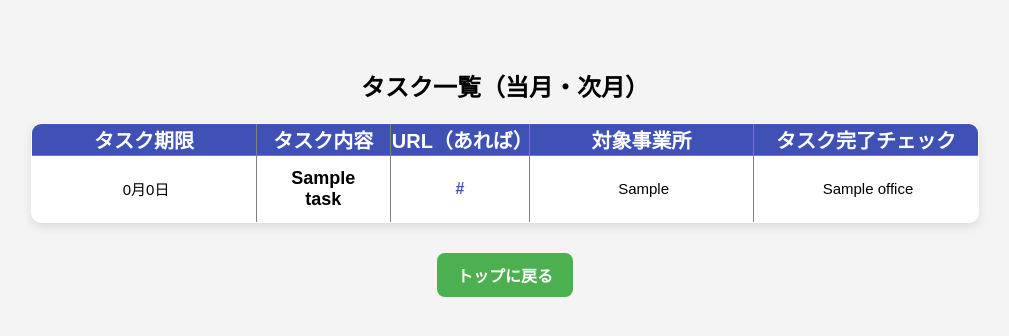
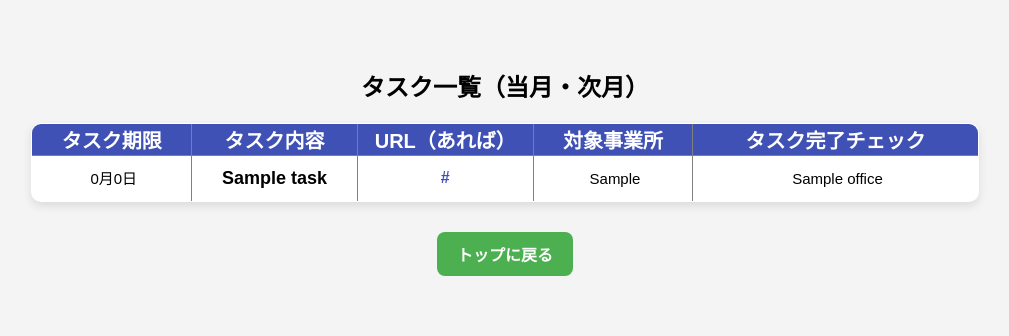
Before and after one commit to hi-me-yu/unit-link, a Flask app: template flaskr/templates/task.html in a window 1280 px wide. Shown: the top 336 px of the page, without its empty margins (135-1144 px from the left). Run offline with Flask 3, Linux system fonts and the light colour scheme; the template is opened without the code that fills it: most values are stand-ins (such as "Sample title", 1, 10 or a date in 2020); some libraries are stand-ins or nearby versions.

Commit message:
デプロイ最新2

```diff
--- a/flaskr/main.py
+++ b/flaskr/main.py
@@ -14,9 +14,9 @@
 # スプレッドシートの認証情報関数
 def get_spread_sheets():
         #開発モード用
-    json_file_path = "spread-sheet-test.json"
+    # json_file_path = "spread-sheet-test.json"
     #WEBアプリ用
-    # json_file_path = os.environ["GOOGLE_APPLICATION_CREDENTIALS"]
+    json_file_path = os.environ["GOOGLE_APPLICATION_CREDENTIALS"]
 
     scopes = ["https://www.googleapis.com/auth/spreadsheets"] #スコープ：どの範囲でまでその権限・影響を及ばせるか 今回のパターンで行くとスプレッドシートの読み書きが行える
     # from_service_account_file関数に引数json_file_path, scopes=scopesを渡すことでクラスメソッドとしてCredentialsクラスに値を渡しインスタンス変数を設定。
@@ -39,9 +39,10 @@
 
 # スプレッドシートのタスク一覧を昇順で並べ替えリクエスト作成関数→管理者画面でタスク登録した際に実行
 def sort_by_task_deadline_desc():
-    json_file_path = "spread-sheet-test.json"
+    # json_file_path = "spread-sheet-test.json"
     #WEBアプリ用
-    # json_file_path = os.environ["GOOGLE_APPLICATION_CREDENTIALS"]
+    json_file_path = os.environ["GOOGLE_APPLICATION_CREDENTIALS"]
+
     scopes = ["https://www.googleapis.com/auth/spreadsheets"]
 
     credentials = Credentials.from_service_account_file(json_file_path, scopes=scopes)
@@ -92,8 +93,7 @@
 today_week = week[today.weekday()] #weekdayメソッドは取得した日付の曜日を数字として表す
 today_full = f"{today_str} {today_week}"
 
-
-
+# report.htmlの内容（業務報告入力した内容）をスプレッドシートへ反映
 @app.route("/spread", methods=["GET", "POST"])
 #POST:入力データを送る、GET:ページを開く POSTは送る側・貰う側両方設定必要。（GETは貰う側だけでOK)
 @login_required
@@ -120,8 +120,6 @@
             5: {"red": 0.97, "green": 0.92, "blue": 1.0},  # 土曜: 超薄い紫
             6: {"red": 1.0, "green": 1.0, "blue": 1.0}   # 日曜: 超薄い水色（白に近い）
         }
-
-
 
         # 新しい業務報告データ（3行目に挿入する）
         #各列にフォームから取得して下記リストのデータを入れる
--- a/flaskr/static/task.css
+++ b/flaskr/static/task.css
@@ -44,16 +44,29 @@
     font-size: 15px;
 
 }
+.deadline{
+    max-width: 100px;
+}
 .td_task_name{
     white-space: normal;
     word-wrap: break-word;
     font-weight: bold;
     font-size: 18px;
+    max-width: 500px;
 }
 
 input[type="text"]:focus {
     outline: none;
     background-color: #eef;
+}
+.task-url{
+    max-width: 400px;
+    word-wrap: break-word;       /* 単語の途中でも折り返す */
+    overflow-wrap: break-word;   /* 上と同様。新しめのCSS */
+    white-space: normal;
+}
+.task-office{
+    max-width: 100px;
 }
 
 a {
@@ -86,14 +99,25 @@
         padding: 0px;
     }
     th{
-        font-size: 1
-        5px;
+        font-size: 15px;
+    }
+    .deadline{
+        max-width: 130px;
     }
     .td_task_name{
         padding: 0px 70px;
+        max-width: 350px;
+    }
+    .task-url{
+        max-width: 350px;
+        word-wrap: break-word;       /* 単語の途中でも折り返す */
+        overflow-wrap: break-word;   /* 上と同様。新しめのCSS */
+        white-space: normal;
+    }
+    .task-office{
+        max-width: 130px;
     }
 
 
 
-
 }
--- a/flaskr/templates/task.html
+++ b/flaskr/templates/task.html
@@ -24,10 +24,10 @@
              <!-- |int→parts[1]をint（整数）に変換する -ここでいうと04月の0を消して４にする-> -->
              {% set month = parts[1]|int %}
              {% set day = parts[2]|int %}
-            <td><input type="text" value={{month}}月{{day}}日 readonly></td>
+            <td class="deadline"><input type="text" value={{month}}月{{day}}日 readonly></td>
             <td> <div class="td_task_name">{{ task.task_name }}</div></td>
-            <td><a href="{{task.task_url}}" target="_blank">{{task.task_url}}</a></td>
-            <td><input type="text" value="{{ task.select_office }}" readonly></td>
+            <td class="task-url"><a href="{{task.task_url}}" target="_blank">{{task.task_url}}</a></td>
+            <td class="task-office"><input type="text" value="{{ task.select_office }}" readonly></td>
             <td><input type="text" value="{{ task.office }}" readonly></td>
 
         </tr>
```
